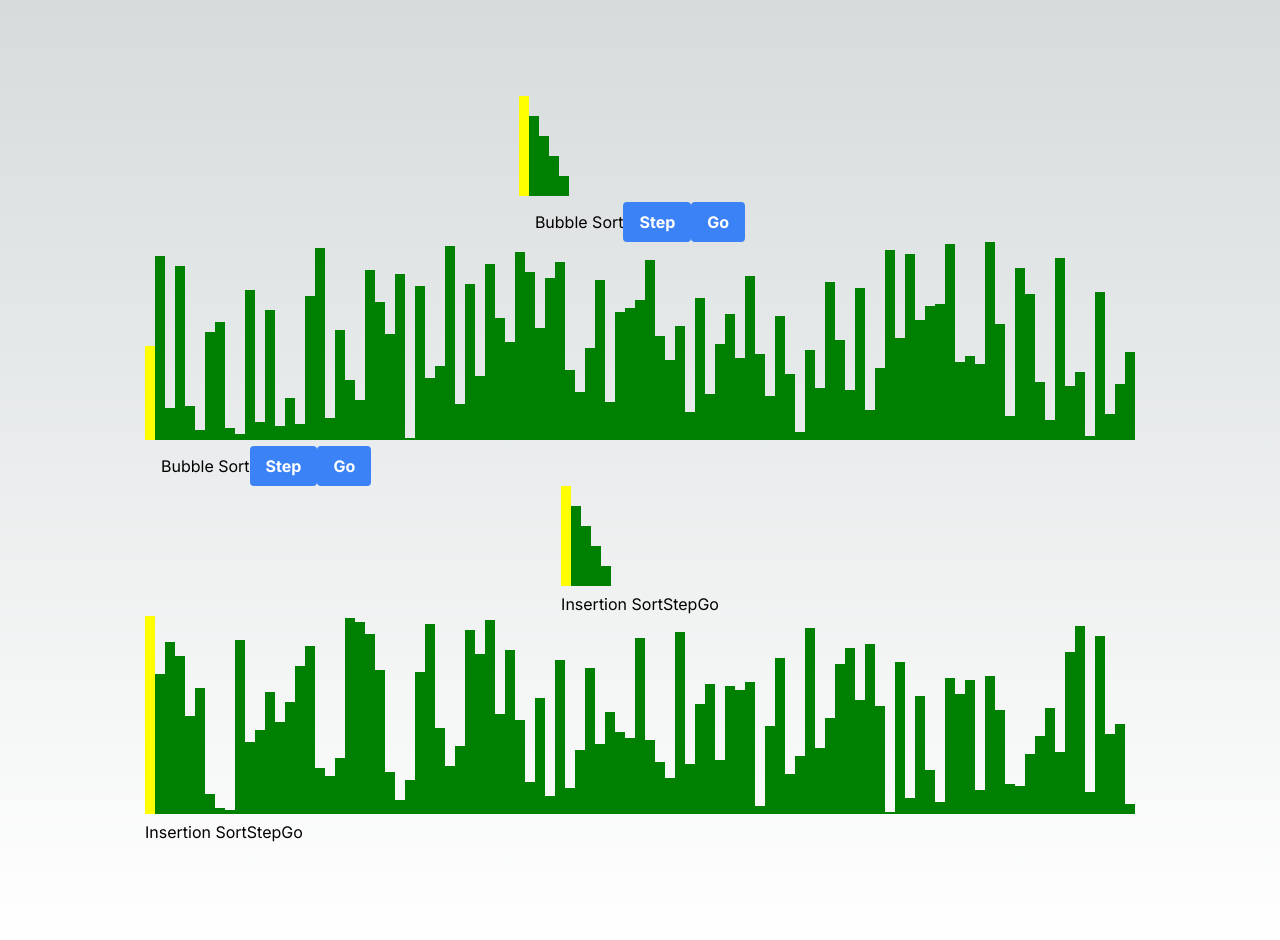
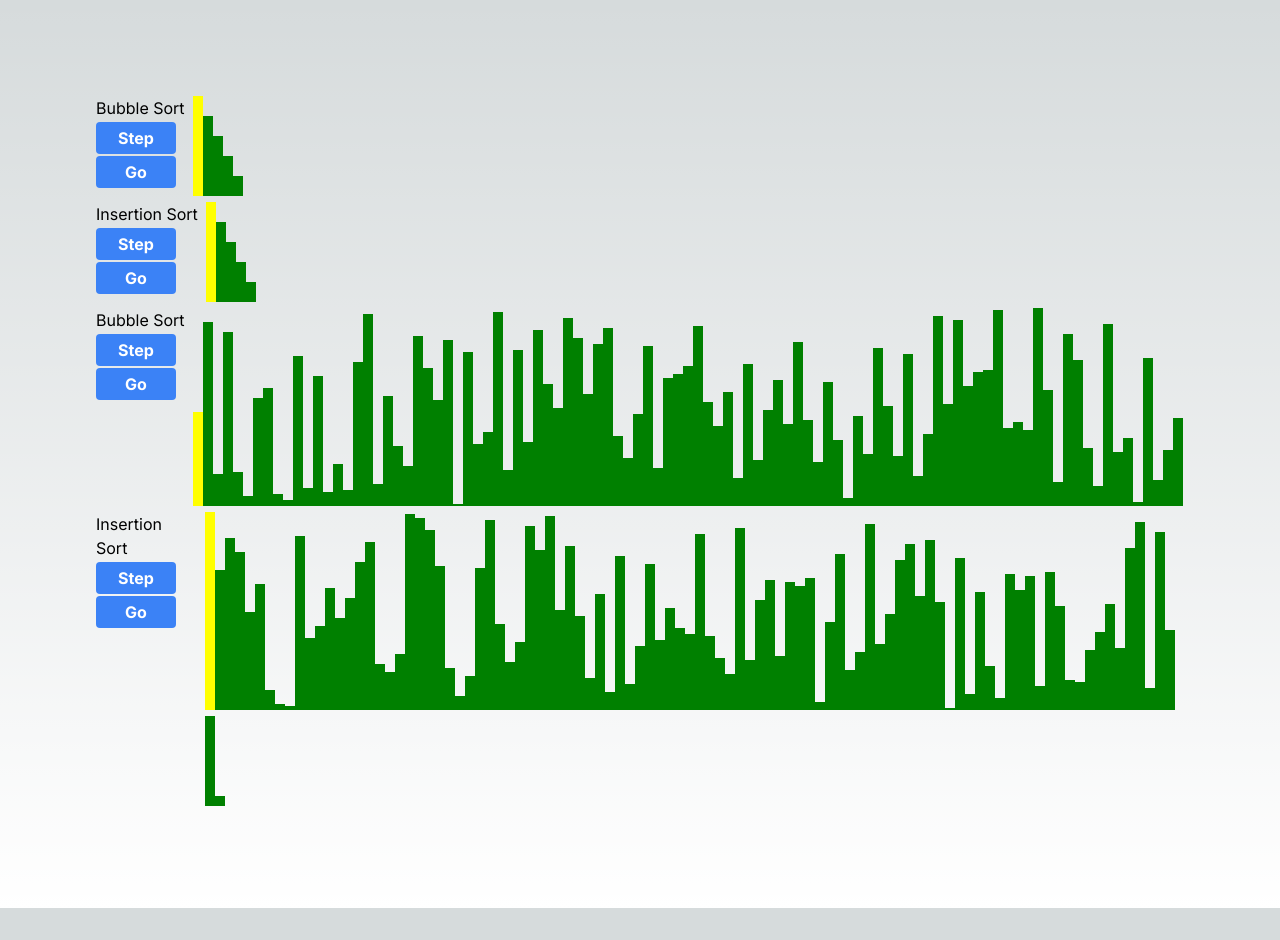
Before and after one commit to kevinjamescasey/react-samples, a Next.js app: page /displayed-samples in a window 1280 px wide. After the commit the page ends 908 px from the top, so only its background shows below. Built offline with nearby package versions, Linux system fonts and the light colour scheme.

Commit message:
button layout

```diff
--- a/app/displayed-samples/page.tsx
+++ b/app/displayed-samples/page.tsx
@@ -4,15 +4,15 @@ import { InsertionSort } from "@/components/InsertionSort";
 import _ from 'lodash'
 export default function Home() {
   return (
-    <main className="flex min-h-screen flex-col items-center justify-between p-24">
+    <main className="flex min-h-screen flex-col  justify-between p-24">
       <div >
         <BubbleSort />
       </div>
+      <div>
+        <InsertionSort />
+      </div>
       <div >
         <BubbleSort initialArray={_.shuffle(_.range(1,100))} heightMultiplier={2} stepDelayMs={100}/>
-      </div>
-      <div>
-        <InsertionSort />
       </div>
       <div >
         <InsertionSort initialArray={_.shuffle(_.range(1,100))} heightMultiplier={2} stepDelayMs={100}/>
--- a/components/BubbleSort.tsx
+++ b/components/BubbleSort.tsx
@@ -1,59 +1,66 @@
 'use client'
 
-import React, {useState, useEffect} from 'react';
+import React, { useState, useEffect } from 'react';
 import './bubbleSort.css'
 
 
 const swap = (a: number[], j: number) => {
     //Mutating the argument worked in Storybook, but in NextJS it appeared to do double swaps every time. Returning a mutated copy works in both.
-    console.log(`swapping ${a[j]} and ${a[j+1]} indexes ${j} and ${j+1}`)
-    return [...a.slice(0,j),a[j+1],a[j],...a.slice(j+2)]
+    console.log(`swapping ${a[j]} and ${a[j + 1]} indexes ${j} and ${j + 1}`)
+    return [...a.slice(0, j), a[j + 1], a[j], ...a.slice(j + 2)]
 }
 
-export const BubbleSort = ({initialArray = [5,4,3,2,1], heightMultiplier = 20, stepDelayMs = 500}) => {
-    const [s, setS] = useState({a:initialArray, i:0, j:0})
+export const BubbleSort = ({ initialArray = [5, 4, 3, 2, 1], heightMultiplier = 20, stepDelayMs = 500 }) => {
+    const [s, setS] = useState({ a: initialArray, i: 0, j: 0 })
     const [isRunning, setIsRunning] = useState(false)
     useEffect(() => {
-        if(isRunning){
+        if (isRunning) {
             setTimeout(step, stepDelayMs)
         }
     })
 
     const step = () => {
-        let {a,j,i} = s
+        let { a, j, i } = s
         console.log(`step i=${i} j=${j} a=${a}`)
 
-        if (a[j] > a[j+1]) {
+        if (a[j] > a[j + 1]) {
             a = swap(s.a, j)
         }
-        if(j < a.length - 2 - i){
+        if (j < a.length - 2 - i) {
             j++
-        } else if(i < a.length - 1){
-                i++
-                j=0
+        } else if (i < a.length - 1) {
+            i++
+            j = 0
         } else {
             setIsRunning(false)
         }
 
 
-        setS({i, j, a})
+        setS({ i, j, a })
     }
 
     const beginAutoSort = () => {
         step()
-        setTimeout(beginAutoSort, 1000 )
+        setTimeout(beginAutoSort, 1000)
     }
 
     return (
-        <>
-        {s.a.map((e,i) => <div className="v1"
-            key={i}
-            style={{height: e * heightMultiplier, ...(i===s.j && s.i < s.a.length - 1 && {borderLeftColor: 'yellow'}) }}/>)}
-        <div className="container mx-auto px-4">
-            Bubble Sort
-            <button type="button" onClick={step} className="bg-blue-500 hover:bg-blue-700 text-white font-bold py-2 px-4 rounded">Step</button>
-            <button type="button" onClick={() => setIsRunning(!isRunning)} className="bg-blue-500 hover:bg-blue-700 text-white font-bold py-2 px-4 rounded">{isRunning? 'Stop' : 'Go'}</button>
+
+
+        <div className="flex flex-row space-x-2">
+            <div className="grid place-content-start space-y-0.5 " >
+                <span className="inline-block align-middle">Bubble Sort</span>
+                <button type="button" onClick={step} className="bg-blue-500 hover:bg-blue-700 text-white font-bold w-20 h-8 rounded">Step</button>
+                <button type="button" onClick={() => setIsRunning(!isRunning)} className="bg-blue-500 hover:bg-blue-700 text-white font-bold w-20 h-8 rounded">{isRunning ? 'Stop' : 'Go'}</button>
+            </div>
+
+            <div>
+                {s.a.map((e, i) => <div className="v1"
+                    key={i}
+                    style={{ height: e * heightMultiplier, ...(i === s.j && s.i < s.a.length - 1 && { borderLeftColor: 'yellow' }) }} />)}
+            </div>
+
         </div>
-        </>
+
     )
 }
--- a/components/InsertionSort.tsx
+++ b/components/InsertionSort.tsx
@@ -1,56 +1,60 @@
 'use client'
 
-import React, {useState, useEffect} from 'react';
+import React, { useState, useEffect } from 'react';
 import './bubbleSort.css'
 
 
 const swap = (a: number[], j: number) => {
     //Mutating the argument worked in Storybook, but in NextJS it appeared to do double swaps every time. Returning a mutated copy works in both.
-    console.log(`swapping ${a[j]} and ${a[j+1]} indexes ${j} and ${j+1}`)
-    return [...a.slice(0,j),a[j+1],a[j],...a.slice(j+2)]
+    console.log(`swapping ${a[j]} and ${a[j + 1]} indexes ${j} and ${j + 1}`)
+    return [...a.slice(0, j), a[j + 1], a[j], ...a.slice(j + 2)]
 }
 
-export const InsertionSort = ({initialArray = [5,4,3,2,1], heightMultiplier = 20, stepDelayMs = 500}) => {
-    const [s, setS] = useState({a:initialArray, i:0, j:0})
+export const InsertionSort = ({ initialArray = [5, 4, 3, 2, 1], heightMultiplier = 20, stepDelayMs = 500 }) => {
+    const [s, setS] = useState({ a: initialArray, i: 0, j: 0 })
     const [isRunning, setIsRunning] = useState(false)
     useEffect(() => {
-        if(isRunning){
+        if (isRunning) {
             setTimeout(step, stepDelayMs)
         }
     })
 
     const step = () => {
-        let {a,j,i} = s
+        let { a, j, i } = s
         console.log(`step i=${i} j=${j} a=${a}`)
 
-        if (j> 0 && a[j - 1]  > a[j]) {
+        if (j > 0 && a[j - 1] > a[j]) {
             a = swap(s.a, j - 1)
             j--
         } else {
-            if(i < a.length){
+            if (i < a.length) {
                 i++
-                j=i
+                j = i
             }
         }
 
-        setS({i, j, a})
+        setS({ i, j, a })
     }
 
     const beginAutoSort = () => {
         step()
-        setTimeout(beginAutoSort, 1000 )
+        setTimeout(beginAutoSort, 1000)
     }
 
     return (
-        <>
-        {s.a.map((e,i) => <div className="v1"
-            key={i}
-            style={{height: e * heightMultiplier, ...(i===s.j && s.i < s.a.length && {borderLeftColor: 'yellow'}) }}/>)}
-        <div>
-            Insertion Sort
-            <button type="button" onClick={step}>Step</button>
-            <button type="button" onClick={() => setIsRunning(!isRunning)}>{isRunning? 'Stop' : 'Go'}</button>
+        <div className="flex flex-row space-x-2">
+
+            <div className="grid place-content-start space-y-0.5">
+                <span className="inline-block">Insertion Sort</span>
+                <button type="button" onClick={step} className="bg-blue-500 hover:bg-blue-700 text-white font-bold rounded w-20 h-8">Step</button>
+                <button type="button" onClick={() => setIsRunning(!isRunning)} className="bg-blue-500 hover:bg-blue-700 text-white font-bold rounded w-20 h-8">{isRunning ? 'Stop' : 'Go'}</button>
+            </div>
+            <div>
+                {s.a.map((e, i) => <div className="v1"
+                key={i}
+                style={{ height: e * heightMultiplier, ...(i === s.j && s.i < s.a.length && { borderLeftColor: 'yellow' }) }} />)}
+            </div>
+
         </div>
-        </>
     )
 }
```
